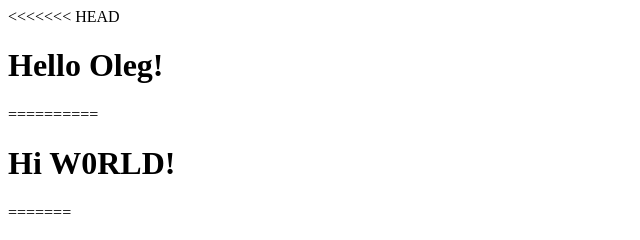
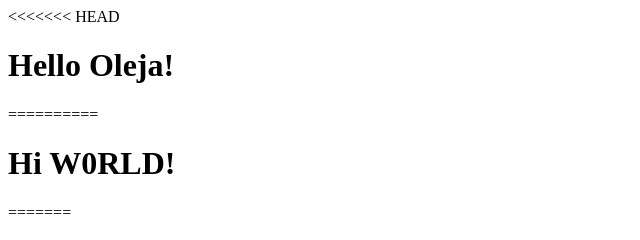
Before and after one commit to OlegReinvald/Lab1, a plain HTML site: page index.html in a window 1280 px wide. Shown: the top 240 px of the page, 0-640 px from the left. Drawn offline with Linux system fonts and the light colour scheme.

Commit message:
Oleg >> Oleja

```diff
--- a/index.html
+++ b/index.html
@@ -6,7 +6,7 @@
 </head>
 <body>
 <<<<<<< HEAD
- <h1>Hello Oleg!</h1>
+ <h1>Hello Oleja!</h1>
 ==========
  <h1>Hi W0RLD!</h1>
 =======
```
